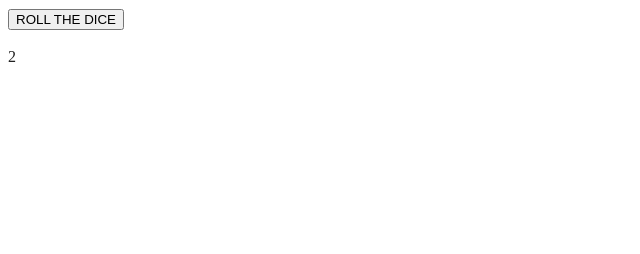
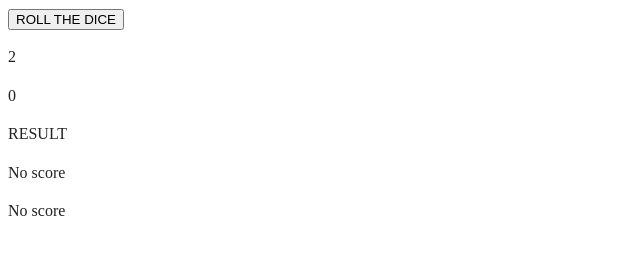
Before and after one commit to paulineforslind/A1, a website built with webpack: page A1/index.html in a window 1280 px wide. Both pictures are taken after a click on the button "ROLL THE DICE". Shown: the whole page, without its empty margins (0-640 px from the left). Built offline with nearby package versions, Linux system fonts and the light colour scheme.

Commit message:
Added code

```diff
--- a/A1/index.html
+++ b/A1/index.html
@@ -27,6 +27,10 @@
   <!-- Add your site or application content here -->
   <button id = "button0" > ROLL THE DICE </button>
   <p id = "playerRollText"> No player result </p>
+  <p id = "aiRollText"> No AI result </p>
+  <p id = "result"> RESULT </p>
+  <p id = "playerScoreText"> No score </p>
+  <p id = "aiScoreText"> No score </p>
   <script src="js/app.js"></script>
 
 </body>
--- a/A1/js/app.js
+++ b/A1/js/app.js
@@ -4,15 +4,18 @@ let button0 = document.getElementById("button0");
 
  // Texts
 let playerRollText = document.getElementById("playerRollText");
+let aiRollText = document.getElementById("aiRollText");
 
  // Data
 let playerRoll = 0;
+let aiRoll = 0;
 
 
 // PROCESS
 button0.addEventListener("click", function() {
   getRandomNumberOneToSixForPlayer();
   showPlayerRollResult();
+  showAiRollResult();
 });
 
 
@@ -26,3 +29,7 @@ function getRandomNumberOneToSixForPlayer() {
 function showPlayerRollResult() {
   playerRollText.innerHTML = playerRoll;
 }
+
+function showAiRollResult() {
+  aiRollText.innerHTML = aiRoll;
+}
```
